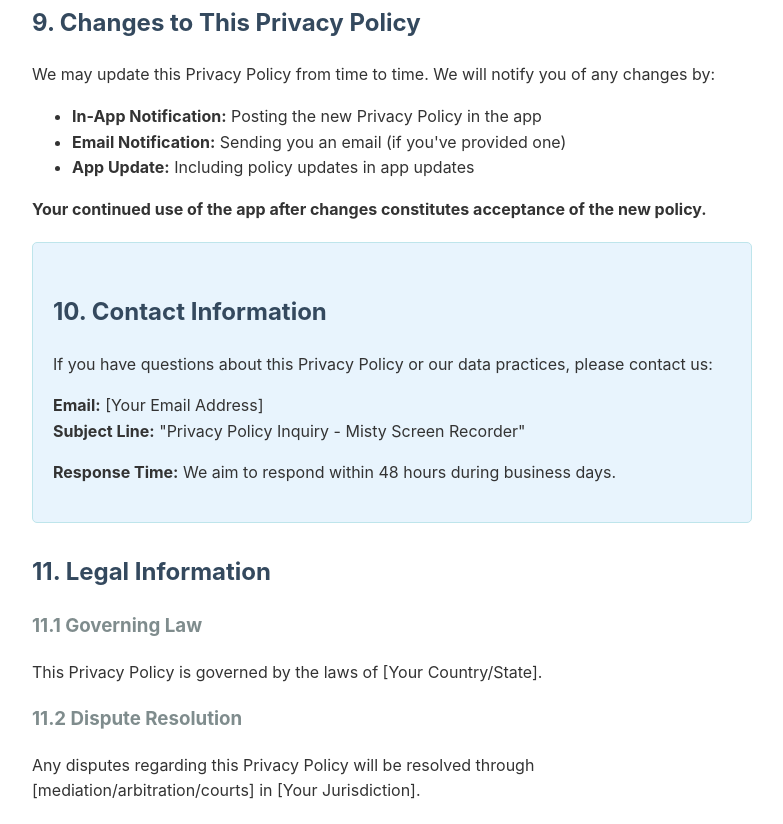
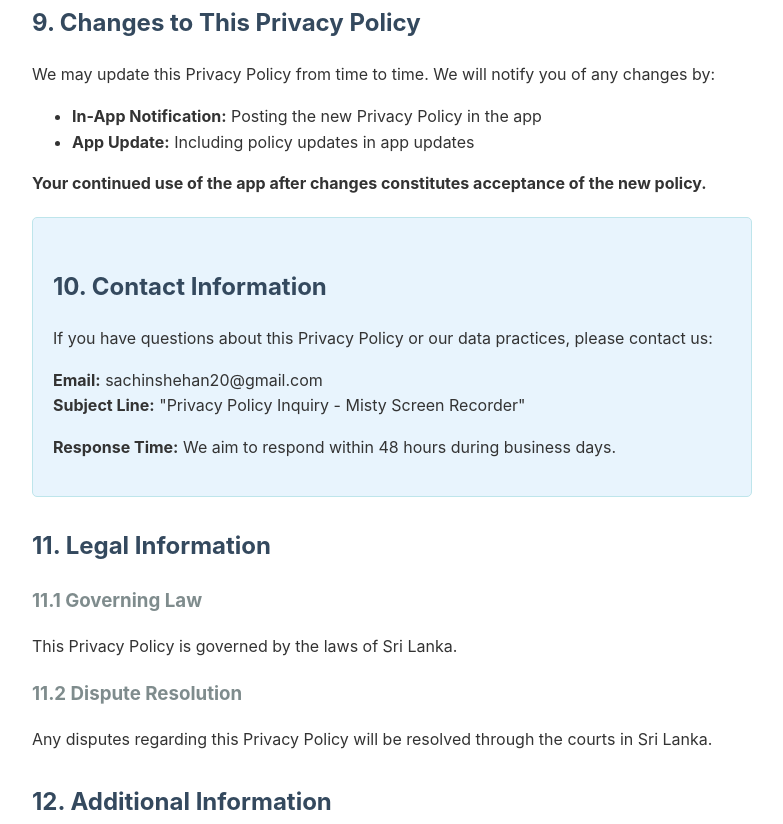
Before and after one commit to SShehan716/Misty-Screen-Recorder-Lite-Privacy-Policy, a plain HTML site: page index.html in a window 1280 px wide. Shown: the part 4240-5064 px from the top of the page, without its empty margins (248-1031 px from the left). Drawn offline with Linux system fonts and the light colour scheme.

Commit message:
Update index.html

```diff
--- a/index.html
+++ b/index.html
@@ -263,7 +263,6 @@
         <p>We may update this Privacy Policy from time to time. We will notify you of any changes by:</p>
         <ul>
             <li><strong>In-App Notification:</strong> Posting the new Privacy Policy in the app</li>
-            <li><strong>Email Notification:</strong> Sending you an email (if you've provided one)</li>
             <li><strong>App Update:</strong> Including policy updates in app updates</li>
         </ul>
         <p><strong>Your continued use of the app after changes constitutes acceptance of the new policy.</strong></p>
@@ -271,7 +270,7 @@
         <div class="contact-info">
             <h2>10. Contact Information</h2>
             <p>If you have questions about this Privacy Policy or our data practices, please contact us:</p>
-            <p><strong>Email:</strong> [Your Email Address]<br>
+            <p><strong>Email:</strong> sachinshehan20@gmail.com<br>
             <strong>Subject Line:</strong> "Privacy Policy Inquiry - Misty Screen Recorder"</p>
             <p><strong>Response Time:</strong> We aim to respond within 48 hours during business days.</p>
         </div>
@@ -279,10 +278,10 @@
         <h2>11. Legal Information</h2>
 
         <h3>11.1 Governing Law</h3>
-        <p>This Privacy Policy is governed by the laws of [Your Country/State].</p>
+        <p>This Privacy Policy is governed by the laws of Sri Lanka.</p>
 
         <h3>11.2 Dispute Resolution</h3>
-        <p>Any disputes regarding this Privacy Policy will be resolved through [mediation/arbitration/courts] in [Your Jurisdiction].</p>
+        <p>Any disputes regarding this Privacy Policy will be resolved through the courts in Sri Lanka.</p>
 
         <h2>12. Additional Information</h2>
 
@@ -309,7 +308,7 @@
         </ul>
 
         <div class="footer">
-            <p><strong>This Privacy Policy is effective as of [Insert Date] and applies to all users of Misty Screen Recorder (Lite).</strong></p>
+            <p><strong>This Privacy Policy is effective as of 12/07/2025 and applies to all users of Misty Screen Recorder (Lite).</strong></p>
         </div>
     </div>
 </body>
```
